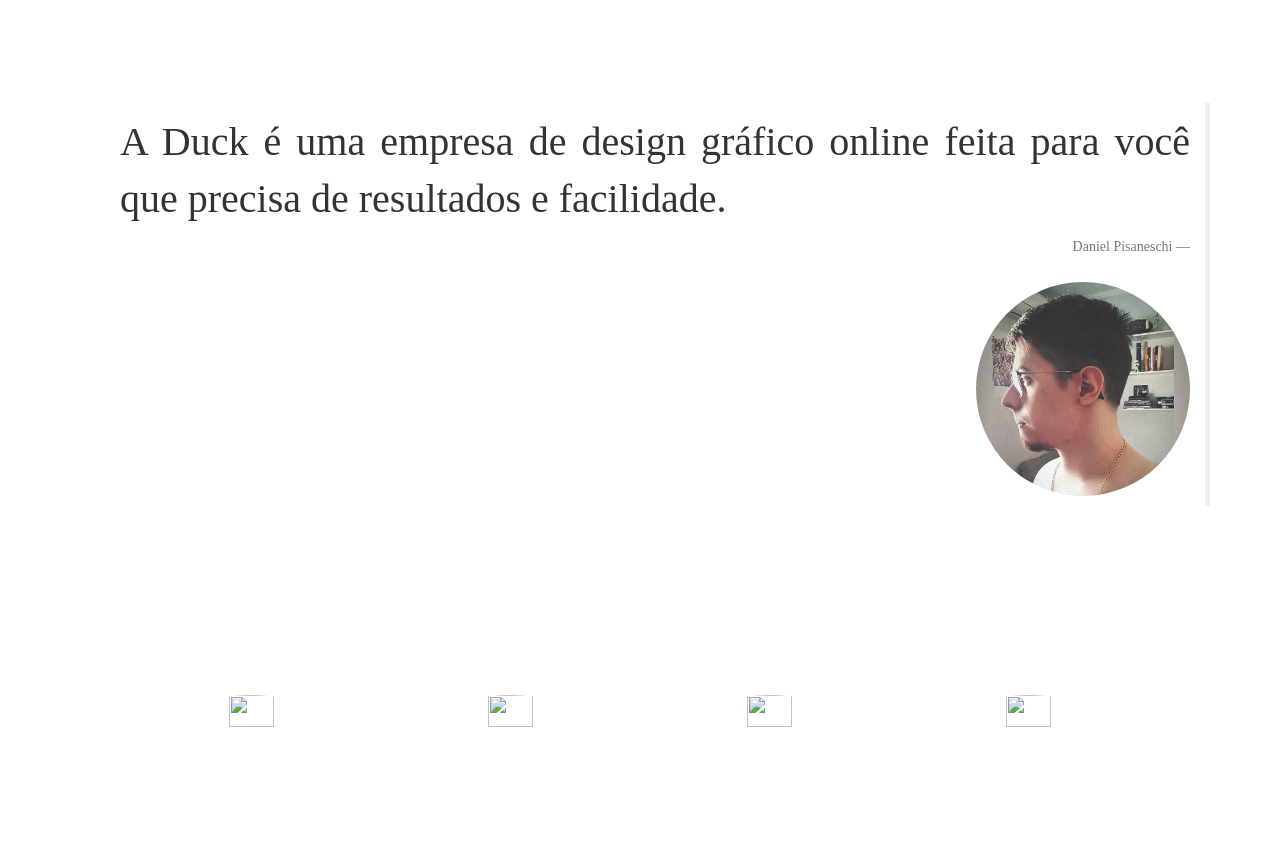
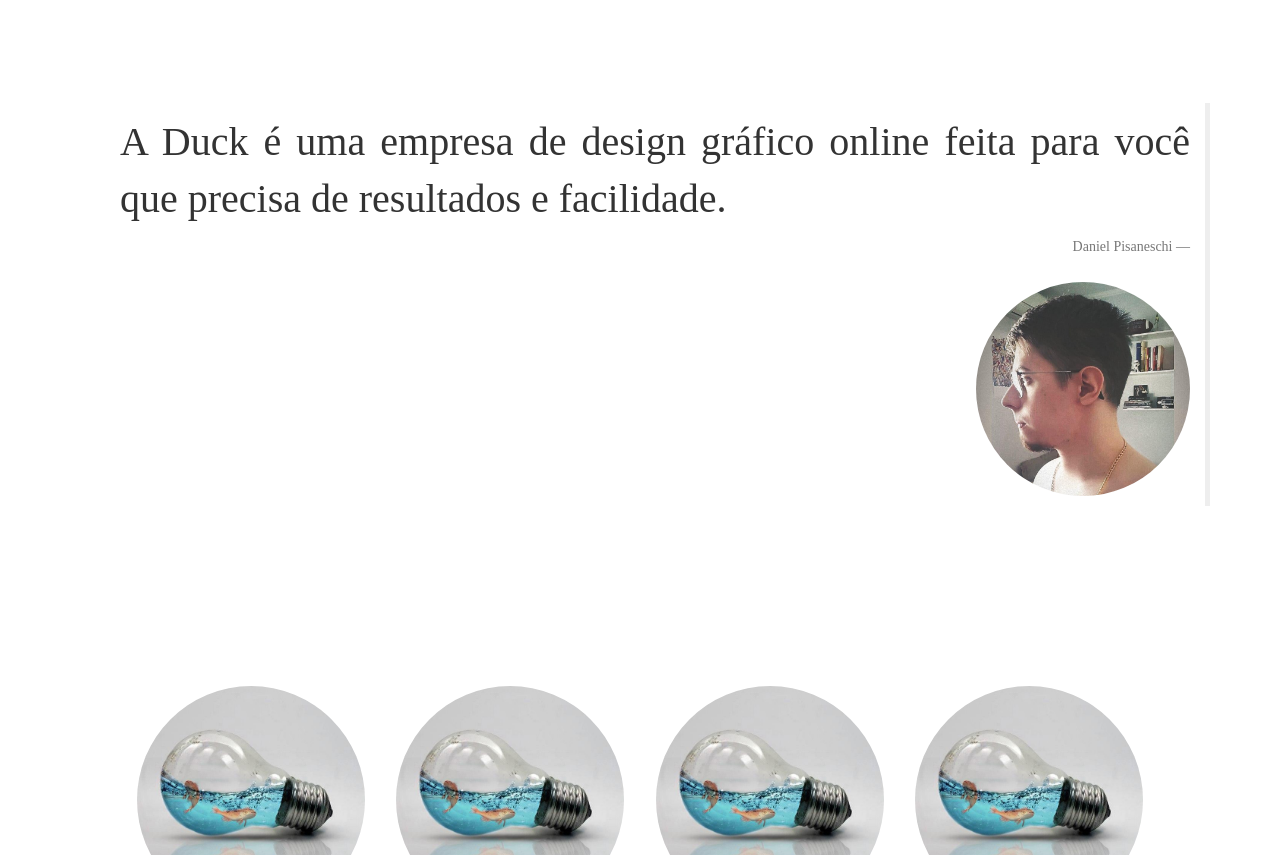
Before and after one commit to willsTavares/dan-design, a plain HTML site: page sobre.html in a window 1280 px wide. Shown: the part 97-952 px from the top of the page. Drawn offline with nearby package versions, Linux system fonts and the light colour scheme.

Commit message:
Update sobre.html

```diff
--- a/sobre.html
+++ b/sobre.html
@@ -11,8 +11,6 @@
     <link rel="stylesheet" type ="text/css" href="style.css">
 </head>
 <body>
-
-
 
     <nav class="navbar-default navbar-fixed-top">
         <div class="container-fluid row">
@@ -42,10 +40,10 @@
             </div>
             <div class="clientes" data-anime="right">
                 <br>
-                <img src="miniaturas/fishmin.jpg" alt="cliente 1" class="cliente" width="20%">
-                <img src="miniaturas/fishmin.jpg" alt="cliente 2" class="cliente" width="20%">
-                <img src="miniaturas/fishmin.jpg" alt="cliente 3" class="cliente" width="20%">
-                <img src="miniaturas/fishmin.jpg" alt="cliente 4" class="cliente" width="20%">
+                <img src="fishmin.jpg" alt="cliente 1" class="cliente" width="20%">
+                <img src="fishmin.jpg" alt="cliente 2" class="cliente" width="20%">
+                <img src="fishmin.jpg" alt="cliente 3" class="cliente" width="20%">
+                <img src="fishmin.jpg" alt="cliente 4" class="cliente" width="20%">
             </div>
         </div>
 </main>
```
